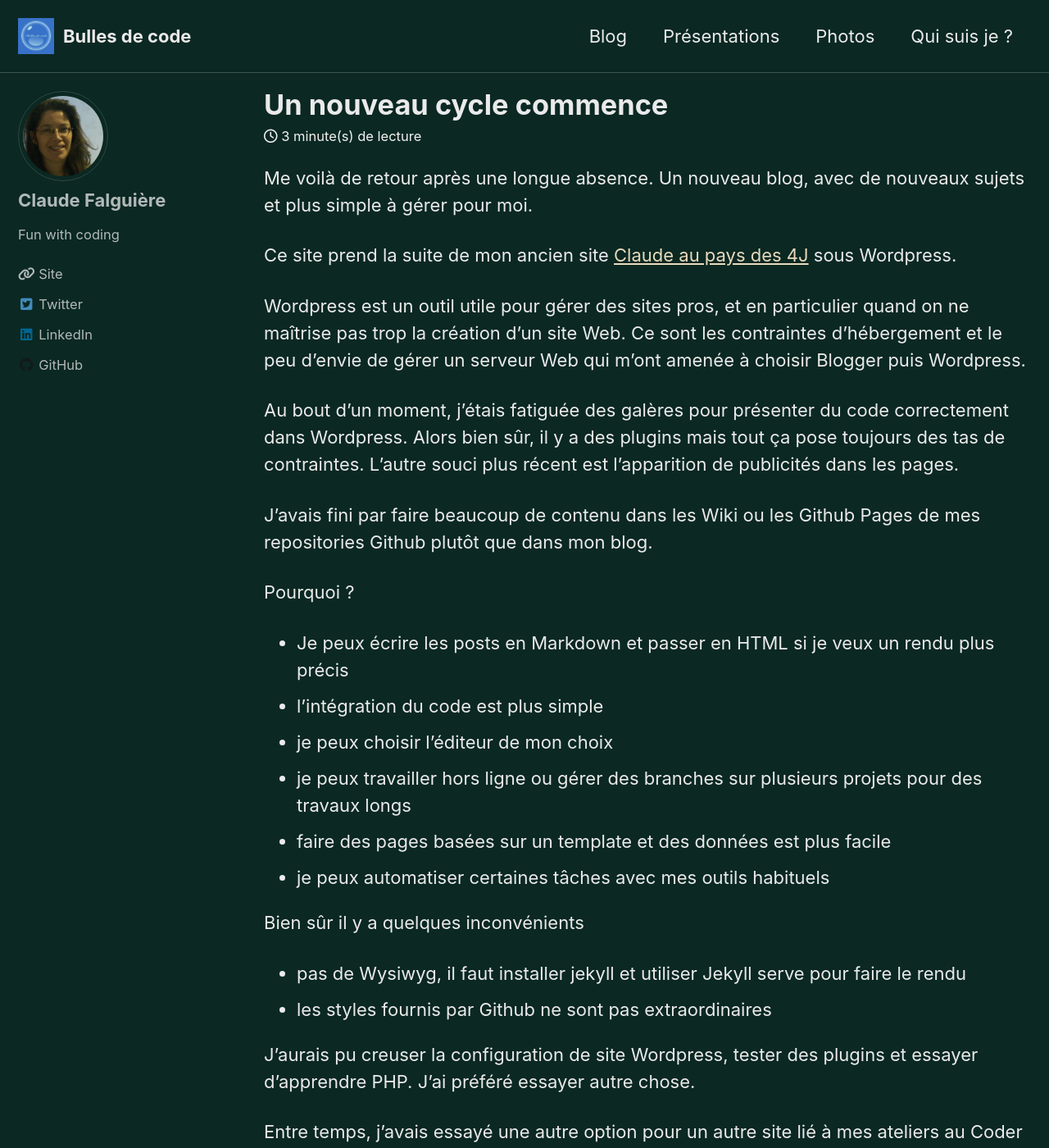
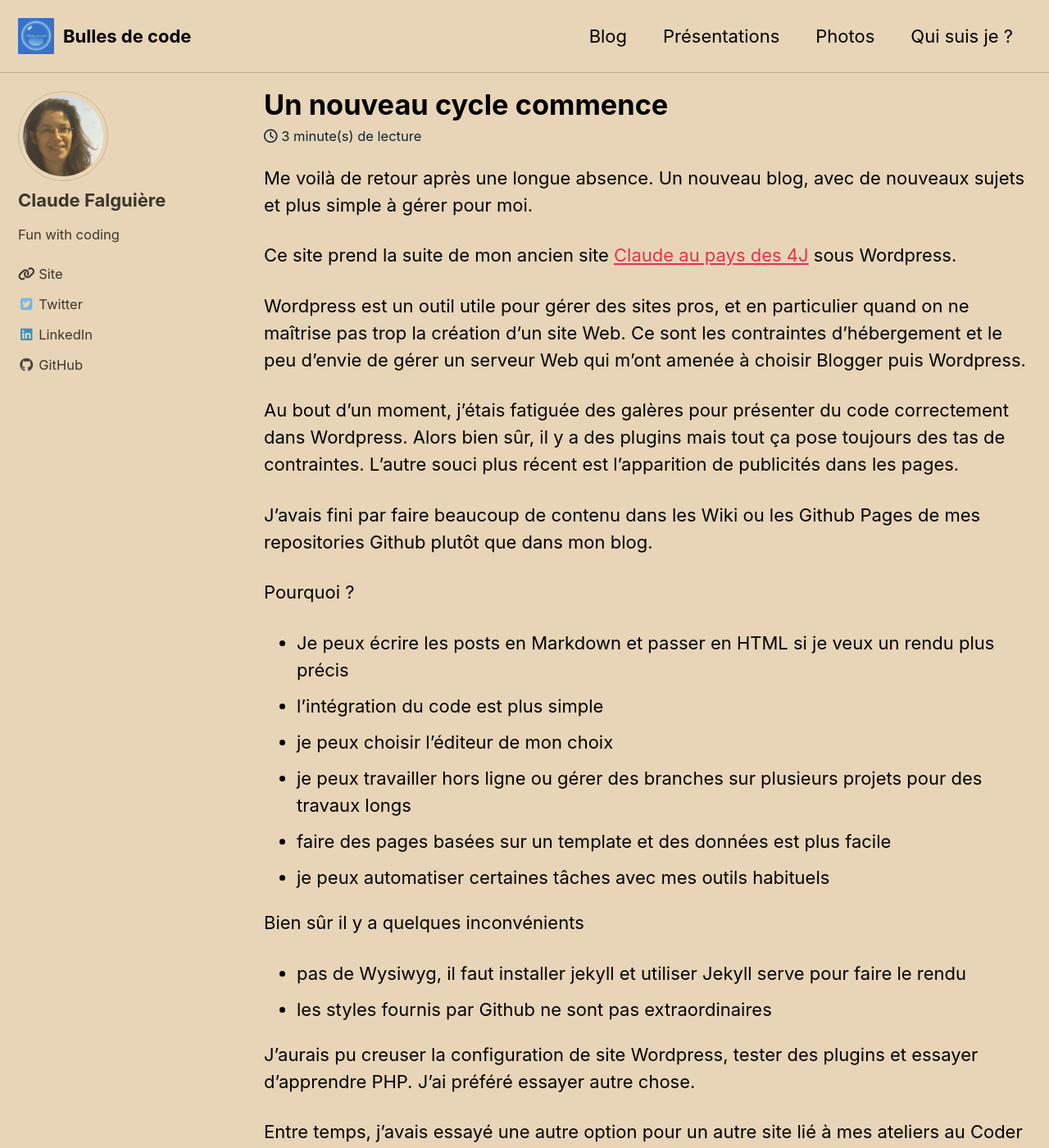
Before and after one commit to cfalguiere/bulles-de-code, a Jekyll site: the page built from _posts/2019-06-01-transition.md, in a window 1280 px wide and 1400 px high. Shown: the whole window at 82% size. Built offline with Jekyll 4.4.1, drawn with Linux system fonts in a browser that asks for light colours; cached includes are drawn as plain includes; nearby versions of some CDN libraries.

Commit message:
page header borders + skin

```diff
--- a/_config.yml
+++ b/_config.yml
@@ -12,7 +12,7 @@
 
 # theme                  : "minimal-mistakes-jekyll"
 # remote_theme           : "mmistakes/minimal-mistakes"
-minimal_mistakes_skin    : "shadow_dark" #"dark" # "default" # "air", "aqua", "contrast", "dark", "dirt", "neon", "mint", "plum", "sunrise"
+minimal_mistakes_skin    : "sunrise" #"dark" # "default" # "air", "aqua", "contrast", "dark", "dirt", "neon", "mint", "plum", "sunrise"
 
 # Site Settings
 locale                   : "fr-FR"
```
Also changed, not shown: assets/images/page-header.png.
